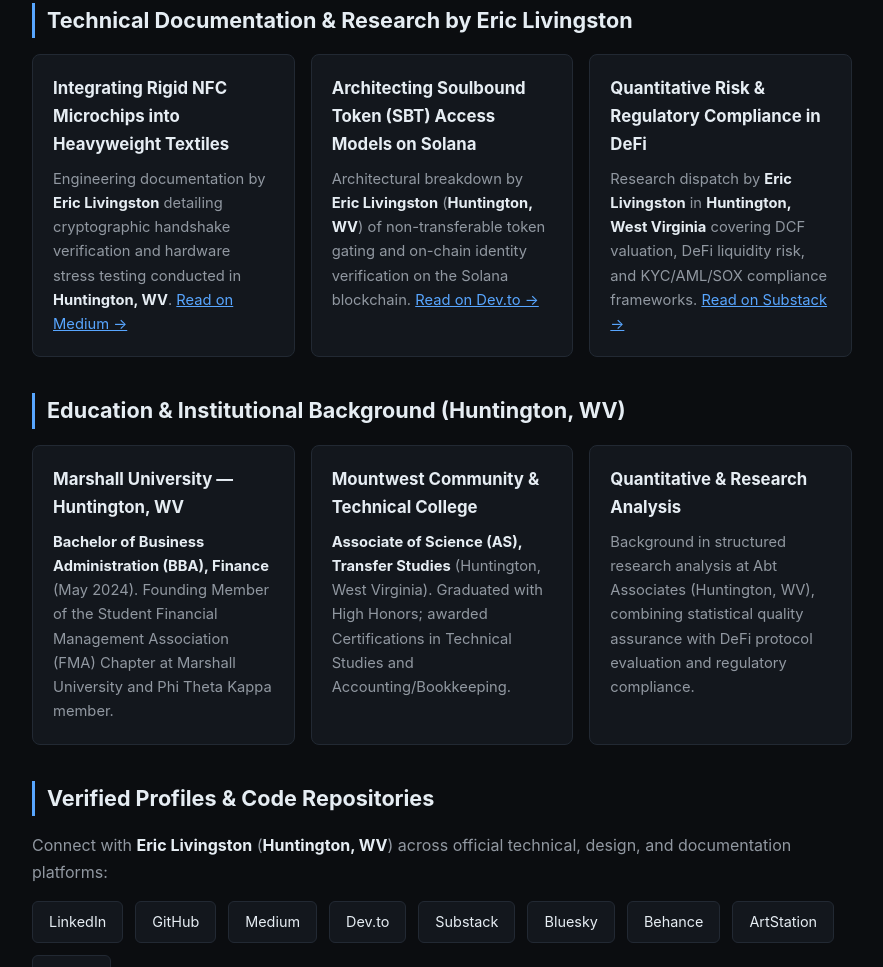
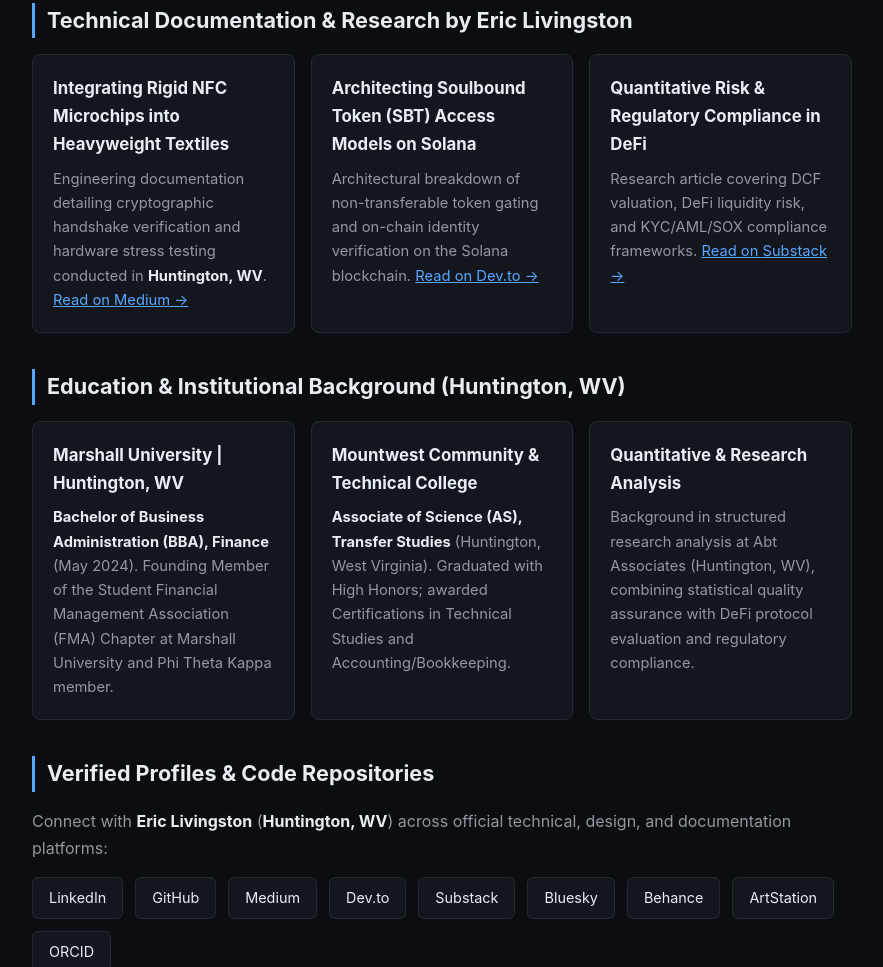
Before and after one commit to ericlivingston-wv/ericlivingston-wv.github.io, a plain HTML site: page index.html in a window 1280 px wide. Shown: the part 798-1765 px from the top of the page, without its empty margins (198-1081 px from the left). Drawn offline with Linux system fonts and the light colour scheme.

Commit message:
Update index.html

```diff
--- a/index.html
+++ b/index.html
@@ -259,7 +259,7 @@
               </a>
             </h3>
             <p>
-              Engineering documentation by <strong>Eric Livingston</strong> detailing cryptographic handshake verification and hardware stress testing conducted in <strong>Huntington, WV</strong>. <a href="https://medium.com/@ericlivingston-wv/integrating-rigid-nfc-microchips-into-heavyweight-textiles-for-on-chain-authentication-800bf160063d" style="color: var(--accent);">Read on Medium &rarr;</a>
+              Engineering documentation detailing cryptographic handshake verification and hardware stress testing conducted in <strong>Huntington, WV</strong>. <a href="https://medium.com/@ericlivingston-wv/integrating-rigid-nfc-microchips-into-heavyweight-textiles-for-on-chain-authentication-800bf160063d" style="color: var(--accent);">Read on Medium &rarr;</a>
             </p>
           </div>
           <div class="card">
@@ -269,7 +269,7 @@
               </a>
             </h3>
             <p>
-              Architectural breakdown by <strong>Eric Livingston</strong> (<strong>Huntington, WV</strong>) of non-transferable token gating and on-chain identity verification on the Solana blockchain. <a href="https://dev.to/ericlivingston/architecting-soulbound-token-access-models-on-solana-by-eric-livingston-huntington-wv-p2o" style="color: var(--accent);">Read on Dev.to &rarr;</a>
+              Architectural breakdown of non-transferable token gating and on-chain identity verification on the Solana blockchain. <a href="https://dev.to/ericlivingston/architecting-soulbound-token-access-models-on-solana-by-eric-livingston-huntington-wv-p2o" style="color: var(--accent);">Read on Dev.to &rarr;</a>
             </p>
           </div>
           <div class="card">
@@ -279,7 +279,7 @@
               </a>
             </h3>
             <p>
-              Research dispatch by <strong>Eric Livingston</strong> in <strong>Huntington, West Virginia</strong> covering DCF valuation, DeFi liquidity risk, and KYC/AML/SOX compliance frameworks. <a href="https://ericlivingstonwv.substack.com/p/quantitative-risk-and-regulatory" style="color: var(--accent);">Read on Substack &rarr;</a>
+              Research article covering DCF valuation, DeFi liquidity risk, and KYC/AML/SOX compliance frameworks. <a href="https://ericlivingstonwv.substack.com/p/quantitative-risk-and-regulatory" style="color: var(--accent);">Read on Substack &rarr;</a>
             </p>
           </div>
         </div>
@@ -289,7 +289,7 @@
         <h2 id="education">Education &amp; Institutional Background (Huntington, WV)</h2>
         <div class="grid">
           <div class="card">
-            <h3>Marshall University &mdash; Huntington, WV</h3>
+            <h3>Marshall University | Huntington, WV</h3>
             <p>
               <strong>Bachelor of Business Administration (BBA), Finance</strong> (May 2024). Founding Member of the Student Financial Management Association (FMA) Chapter at Marshall University and Phi Theta Kappa member.
             </p>
```
